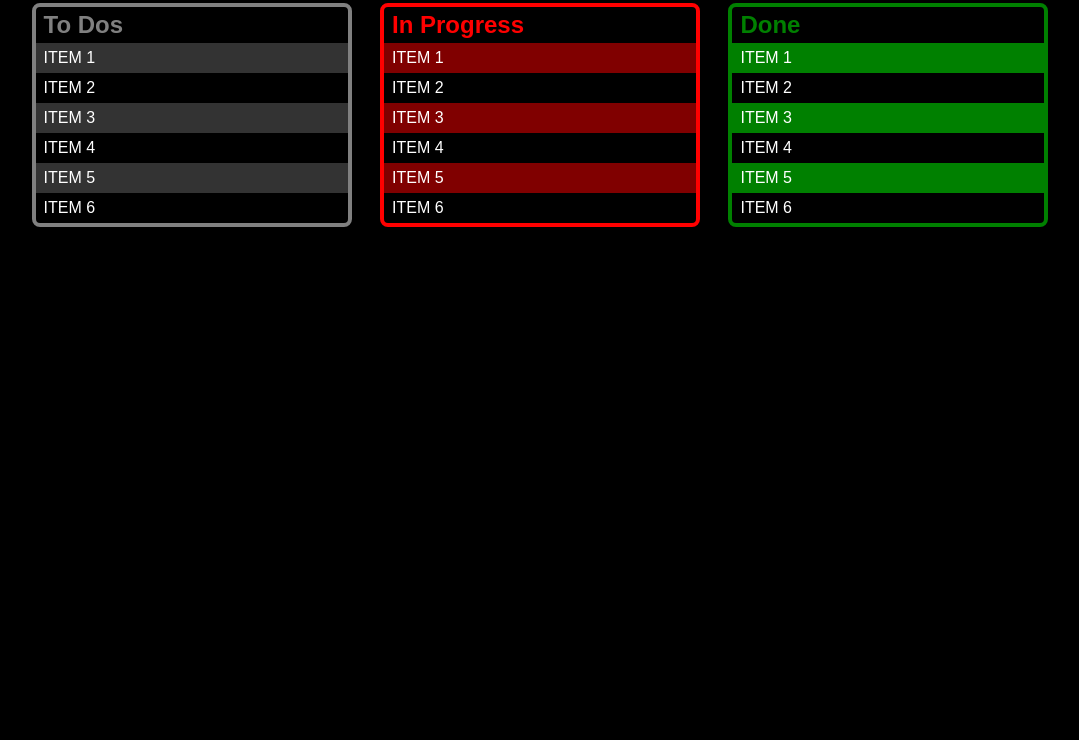
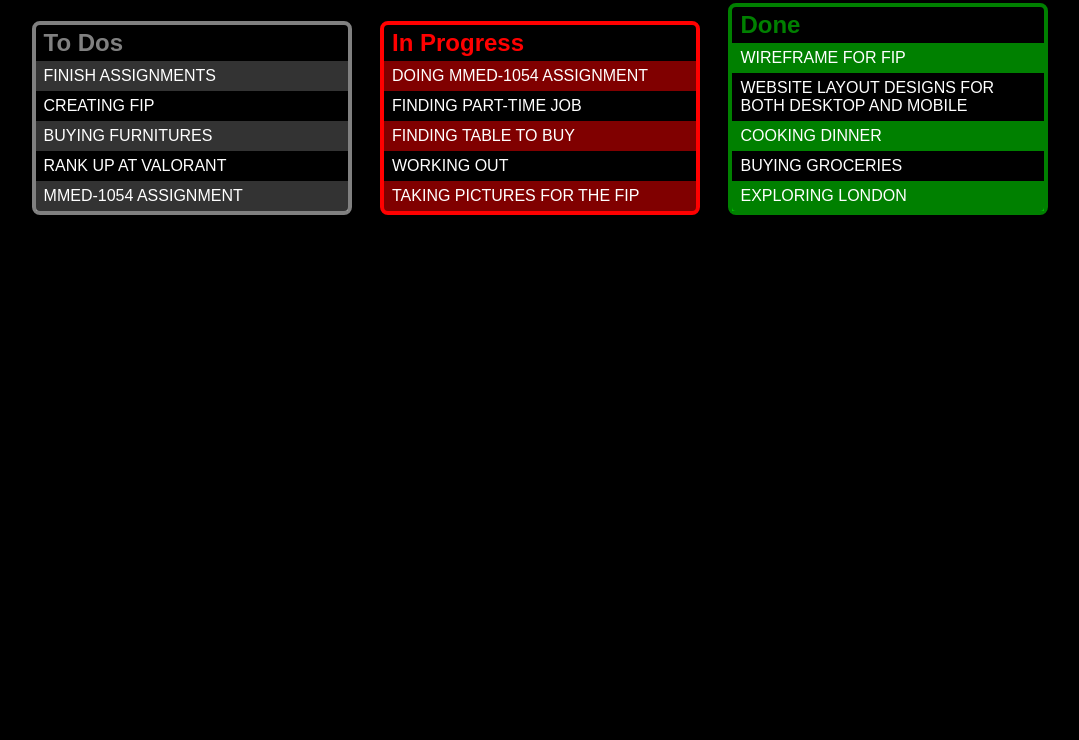
Before and after one commit to cKirkktoh/cssRefBuild_Caspe, a plain HTML site: page index.html in a window 1280 px wide. Shown: the part 60-800 px from the top of the page, without its empty margins (100-1179 px from the left). Drawn offline with Linux system fonts and the light colour scheme.

Commit message:
added stuffs for the todos
added stuffs for the todos

```diff
--- a/index.html
+++ b/index.html
@@ -7,48 +7,45 @@
 
     <link rel="stylesheet" href="css/main.css">
 
-    <title>.: Working with CSS :.</title>
+    <title>.: My Progress :.</title>
 </head>
 <body>
     <main>
         <header>
-            <h1>Working with Cascade</h1>
+            <h1>My Progress So Far</h1>
         </header>
 
         <article id="todo">
             <h2>To Dos</h2>
 
             <ul class="todo">
-                <li>item 1</li>
-                <li>item 2</li>
-                <li>item 3</li>
-                <li>item 4</li>
-                <li>item 5</li>
-                <li>item 6</li>
+                <li>Finish Assignments</li>
+                <li>Creating FIP</li>
+                <li>Buying Furnitures</li>
+                <li>Rank Up at Valorant</li>
+                <li>MMED-1054 Assignment</li>
             </ul>
         </article>
 
         <article id="inprogress">
             <h2>In Progress</h2>
             <ul class="inprogress">
-                <li>item 1</li>
-                <li>item 2</li>
-                <li>item 3</li>
-                <li>item 4</li>
-                <li>item 5</li>
-                <li>item 6</li>
+                <li>Doing MMED-1054 Assignment</li>
+                <li>Finding Part-Time Job</li>
+                <li>Finding Table to buy</li>
+                <li>Working Out</li>
+                <li>Taking Pictures for the FIP</li>
             </ul>
         </article>
 
         <article id="done">
             <h2>Done</h2>
             <ul class="done">
-                <li>item 1</li>
-                <li>item 2</li>
-                <li>item 3</li>
-                <li>item 4</li>
-                <li>item 5</li>
-                <li>item 6</li>
+                <li>Wireframe for FIP</li>
+                <li>Website Layout designs for both desktop and mobile</li>
+                <li>Cooking dinner</li>
+                <li>Buying Groceries</li>
+                <li>Exploring London</li>
             </ul>
         </article>
     </main>
```
